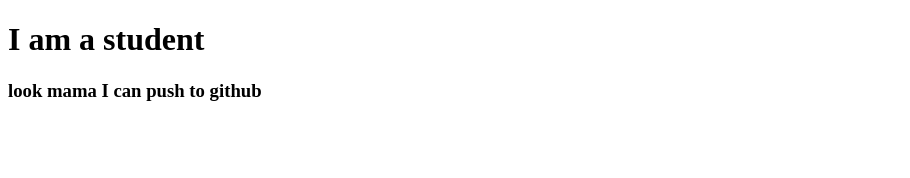
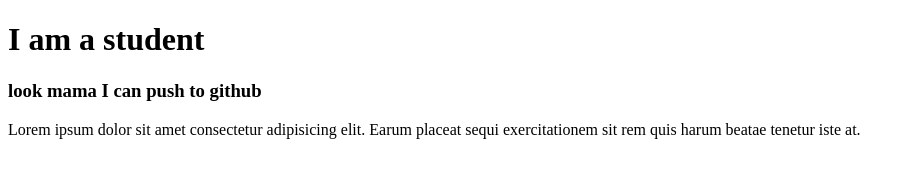
Before and after one commit to ah496/second-project, a plain HTML site: page index.html in a window 1280 px wide. Shown: the whole page, without its empty margins (0-910 px from the left). Drawn offline with Linux system fonts and the light colour scheme.

Commit message:
beutiful hill

```diff
--- a/index.html
+++ b/index.html
@@ -9,6 +9,7 @@
 <body>
     <h1> I am a student</h1>
     <h3> look mama I can push to github </h3>
+    <p> Lorem ipsum dolor sit amet consectetur adipisicing elit. Earum placeat sequi exercitationem sit rem quis harum beatae tenetur iste at.</p>
 
 </body>
 </html>
```
